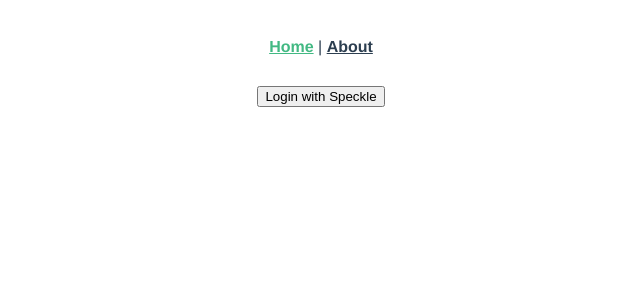
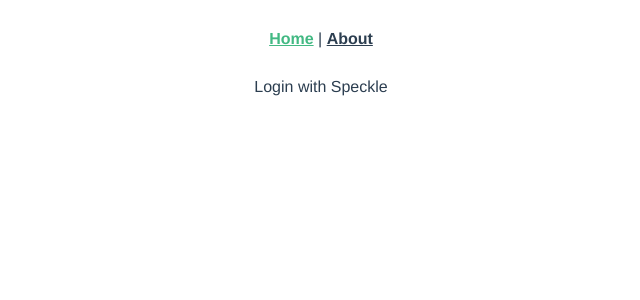
Before and after one commit to specklesystems/revit-dashboard, a Vue app: page / in a window 1280 px wide. Shown: the top 300 px of the page, without its empty margins (319-959 px from the left). Built offline with nearby package versions, Linux system fonts and the light colour scheme.

Commit message:
Added vuetify with same config as frontend

```diff
--- a/package.json
+++ b/package.json
@@ -14,9 +14,11 @@
     "register-service-worker": "^1.7.1",
     "vue": "^2.6.11",
     "vue-router": "^3.2.0",
+    "vuetify": "^2.4.11",
     "vuex": "^3.4.0"
   },
   "devDependencies": {
+    "@mdi/font": "^5.9.55",
     "@vue/cli-plugin-babel": "~4.5.0",
     "@vue/cli-plugin-eslint": "~4.5.0",
     "@vue/cli-plugin-pwa": "~4.5.0",
--- a/src/main.js
+++ b/src/main.js
@@ -3,6 +3,7 @@ import App from './App.vue'
 import './registerServiceWorker'
 import router from './router'
 import store from './store'
+import vuetify from './plugins/vuetify'
 
 Vue.config.productionTip = false
 
@@ -10,5 +11,6 @@ Vue.config.productionTip = false
 new Vue({
   router,
   store,
+  vuetify,
   render: h => h(App)
 }).$mount('#app')
--- /dev/null
+++ b/src/plugins/vuetify.js
@@ -0,0 +1,43 @@
+import '@mdi/font/css/materialdesignicons.css'
+import Vue from 'vue'
+import Vuetify from 'vuetify/lib'
+
+Vue.use(Vuetify)
+
+let darkMediaQuery = window.matchMedia('(prefers-color-scheme: dark)')
+let hasDarkMode = localStorage.getItem('darkModeEnabled')
+if (!hasDarkMode && darkMediaQuery) {
+    localStorage.setItem('darkModeEnabled', 'dark')
+}
+
+export default new Vuetify({
+    icons: {
+        iconfont: 'mdi'
+    },
+    theme: {
+        dark: localStorage.getItem('darkModeEnabled') === 'dark',
+        themes: {
+            light: {
+                primary: '#047EFB', //blue
+                secondary: '#7BBCFF', //light blue
+                accent: '#FCF25E', //yellow
+                error: '#FF5555', //red
+                warning: '#FF9100', //orange
+                info: '#313BCF', //dark blue
+                success: '#4caf50',
+                background: '#eeeeee',
+                text: '#FFFFFF'
+            },
+            dark: {
+                primary: '#047EFB', //blue
+                secondary: '#7BBCFF', //light blue
+                accent: '#FCF25E', //yellow
+                error: '#FF5555', //red
+                warning: '#FF9100', //orange
+                info: '#313BCF', //dark blue
+                success: '#4caf50',
+                background: '#3a3b3c'
+            }
+        }
+    }
+})
```
Also changed, not shown: 1 other file (tests, documents, lock files or other folders).
